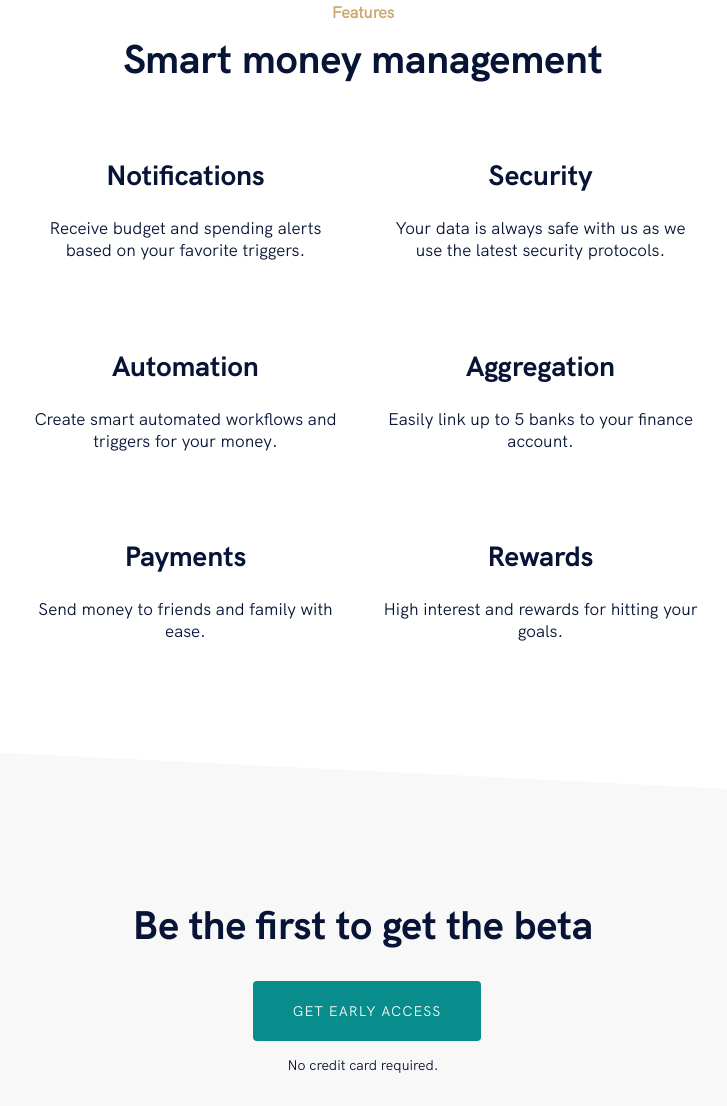
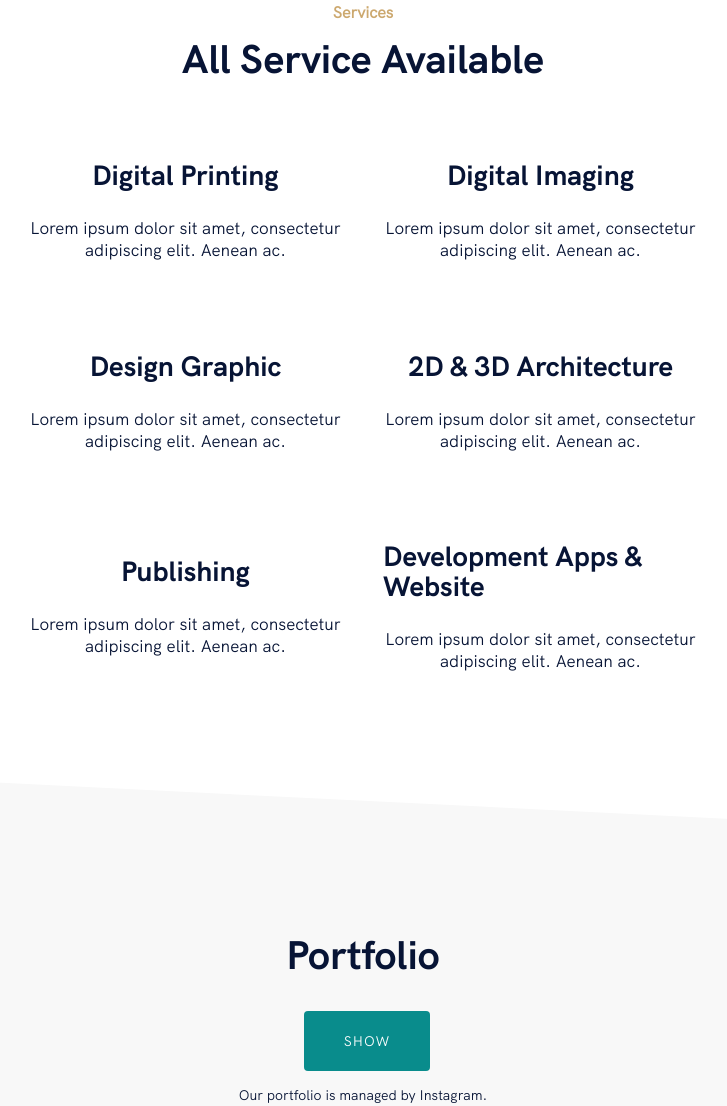
Before and after one commit to rdp77/ourenterprise, a Gatsby site: page / in a window 1280 px wide. Shown: the part 825-1931 px from the top of the page, without its empty margins (277-1004 px from the left). Built offline with nearby package versions, Linux system fonts and the light colour scheme; Gatsby itself is replaced by a stand-in of ours.

Commit message:
Update content

```diff
--- a/src/components/common/navigation/navigation.js
+++ b/src/components/common/navigation/navigation.js
@@ -79,7 +79,7 @@ export default class Navigation extends Component {
           <Brand>
             <Scrollspy offset={-64} item={["top"]} currentClassName="active">
               <AnchorLink href="#top" onClick={this.closeMobileMenu}>
-                Finance
+                Our Enterprise
               </AnchorLink>
             </Scrollspy>
           </Brand>
@@ -98,7 +98,7 @@ export default class Navigation extends Component {
 
           <Mobile hide>{this.getNavList({})}</Mobile>
           <ActionsContainer>
-            <button>Sign up</button>
+            <button>Contact</button>
           </ActionsContainer>
         </StyledContainer>
         <Mobile>
--- a/src/components/sections/features.js
+++ b/src/components/sections/features.js
@@ -4,44 +4,45 @@ import styled from "styled-components"
 import { Section, Container } from "../global"
 
 const Features = () => (
-  <Section id="features">
+  <Section id="services">
     <StyledContainer>
-      <Subtitle>Features</Subtitle>
-      <SectionTitle>Smart money management</SectionTitle>
+      <Subtitle>Services</Subtitle>
+      <SectionTitle>All Service Available</SectionTitle>
       <FeaturesGrid>
         <FeatureItem>
-          <FeatureTitle>Notifications</FeatureTitle>
+          <FeatureTitle>Digital Printing</FeatureTitle>
           <FeatureText>
-            Receive budget and spending alerts based on your favorite triggers.
+            Lorem ipsum dolor sit amet, consectetur adipiscing elit. Aenean ac.
           </FeatureText>
         </FeatureItem>
         <FeatureItem>
-          <FeatureTitle>Security</FeatureTitle>
+          <FeatureTitle>Digital Imaging</FeatureTitle>
           <FeatureText>
-            Your data is always safe with us as we use the latest security
-            protocols.
+            Lorem ipsum dolor sit amet, consectetur adipiscing elit. Aenean ac.
           </FeatureText>
         </FeatureItem>
         <FeatureItem>
-          <FeatureTitle>Automation</FeatureTitle>
+          <FeatureTitle>Design Graphic</FeatureTitle>
           <FeatureText>
-            Create smart automated workflows and triggers for your money.
+            Lorem ipsum dolor sit amet, consectetur adipiscing elit. Aenean ac.
           </FeatureText>
         </FeatureItem>
         <FeatureItem>
-          <FeatureTitle>Aggregation</FeatureTitle>
+          <FeatureTitle>2D & 3D Architecture</FeatureTitle>
           <FeatureText>
-            Easily link up to 5 banks to your finance account.
+            Lorem ipsum dolor sit amet, consectetur adipiscing elit. Aenean ac.
           </FeatureText>
         </FeatureItem>
         <FeatureItem>
-          <FeatureTitle>Payments</FeatureTitle>
-          <FeatureText>Send money to friends and family with ease.</FeatureText>
+          <FeatureTitle>Publishing</FeatureTitle>
+          <FeatureText>
+            Lorem ipsum dolor sit amet, consectetur adipiscing elit. Aenean ac.
+          </FeatureText>
         </FeatureItem>
         <FeatureItem>
-          <FeatureTitle>Rewards</FeatureTitle>
+          <FeatureTitle>Development Apps & Website</FeatureTitle>
           <FeatureText>
-            High interest and rewards for hitting your goals.
+            Lorem ipsum dolor sit amet, consectetur adipiscing elit. Aenean ac.
           </FeatureText>
         </FeatureItem>
       </FeaturesGrid>
@@ -54,7 +55,7 @@ export default Features
 const StyledContainer = styled(Container)``
 
 const SectionTitle = styled.h3`
-  color: ${props => props.theme.color.primary};
+  color: ${(props) => props.theme.color.primary};
   display: flex;
   justify-content: center;
   margin: 0 auto 40px;
@@ -63,7 +64,7 @@ const SectionTitle = styled.h3`
 
 const Subtitle = styled.h5`
   font-size: 16px;
-  color: ${props => props.theme.color.accent};
+  color: ${(props) => props.theme.color.accent};
   letter-spacing: 0px;
   margin-bottom: 12px;
   text-align: center;
@@ -76,7 +77,7 @@ const FeaturesGrid = styled.div`
   margin: 0px auto;
   grid-column-gap: 40px;
   grid-row-gap: 35px;
-  @media (max-width: ${props => props.theme.screen.sm}) {
+  @media (max-width: ${(props) => props.theme.screen.sm}) {
     grid-template-columns: 1fr;
     padding: 0 64px;
   }
@@ -90,7 +91,7 @@ const FeatureItem = styled.div`
 `
 
 const FeatureTitle = styled.h4`
-  color: ${props => props.theme.color.primary};
+  color: ${(props) => props.theme.color.primary};
   letter-spacing: 0px;
   line-height: 30px;
   margin-bottom: 10px;
--- a/src/components/sections/footer.js
+++ b/src/components/sections/footer.js
@@ -36,7 +36,7 @@ const Footer = () => (
       </FooterColumn>
     </FooterColumnContainer>
     <BrandContainer>
-      <Logo>Finance</Logo>
+      <Logo>Our Enterprise</Logo>
     </BrandContainer>
   </FooterWrapper>
 )
@@ -48,9 +48,9 @@ const FooterWrapper = styled.footer`
 `
 
 const Logo = styled.div`
-  font-family: ${props => props.theme.font.extrabold};
-  ${props => props.theme.font_size.regular};
-  color: ${props => props.theme.color.black.regular};
+  font-family: ${(props) => props.theme.font.extrabold};
+  ${(props) => props.theme.font_size.regular};
+  color: ${(props) => props.theme.color.black.regular};
   text-decoration: none;
   letter-spacing: 1px;
   margin: 0;
@@ -69,7 +69,7 @@ const BrandContainer = styled(Container)`
   display: flex;
   align-items: flex-end;
 
-  @media (max-width: ${props => props.theme.screen.sm}) {
+  @media (max-width: ${(props) => props.theme.screen.sm}) {
   }
 `
 const FooterColumnContainer = styled(Container)`
@@ -77,7 +77,7 @@ const FooterColumnContainer = styled(Container)`
   grid-template-columns: repeat(4, 1fr);
   grid-column-gap: 32px;
   justify-content: start;
-  @media (max-width: ${props => props.theme.screen.sm}) {
+  @media (max-width: ${(props) => props.theme.screen.sm}) {
     grid-template-columns: 1fr 1fr;
     grid-gap: 32px;
   }
@@ -85,17 +85,17 @@ const FooterColumnContainer = styled(Container)`
 const FooterColumn = styled.div`
   span {
     font-size: 16px;
-    font-family: ${props => props.theme.font.bold};
-    color: ${props => props.theme.color.primary};
+    font-family: ${(props) => props.theme.font.bold};
+    color: ${(props) => props.theme.color.primary};
   }
   ul {
     list-style: none;
     margin: 16px 0;
     padding: 0;
-    color: ${props => props.theme.color.black.regular};
+    color: ${(props) => props.theme.color.black.regular};
     li {
       margin-bottom: 12px;
-      font-family: ${props => props.theme.font.normal};
+      font-family: ${(props) => props.theme.font.normal};
       font-size: 15px;
     }
   }
--- a/src/components/sections/getstarted.js
+++ b/src/components/sections/getstarted.js
@@ -4,11 +4,11 @@ import styled from "styled-components"
 import { Container, Section } from "../global"
 
 const GetStarted = () => (
-  <StyledSection>
+  <StyledSection id="portfolio">
     <GetStartedContainer>
-      <GetStartedTitle>Be the first to get the beta</GetStartedTitle>
-      <TryItButton>Get early access</TryItButton>
-      <Subtitle>No credit card required.</Subtitle>
+      <GetStartedTitle>Portfolio</GetStartedTitle>
+      <TryItButton>Show</TryItButton>
+      <Subtitle>Our portfolio is managed by Instagram.</Subtitle>
     </GetStartedContainer>
   </StyledSection>
 )
@@ -16,7 +16,7 @@ const GetStarted = () => (
 export default GetStarted
 
 const StyledSection = styled(Section)`
-  background-color: ${props => props.theme.color.background.light};
+  background-color: ${(props) => props.theme.color.background.light};
   clip-path: polygon(0 0, 100% 14%, 100% 100%, 0% 100%);
 `
 
@@ -44,7 +44,7 @@ const TryItButton = styled.button`
   text-transform: uppercase;
   cursor: pointer;
   white-space: nowrap;
-  background: ${props => props.theme.color.secondary};
+  background: ${(props) => props.theme.color.secondary};
   border-radius: 4px;
   padding: 0px 40px;
   border-width: 0px;
@@ -55,16 +55,16 @@ const TryItButton = styled.button`
   &:hover {
     box-shadow: rgba(110, 120, 152, 0.22) 0px 2px 10px 0px;
   }
-  @media (max-width: ${props => props.theme.screen.md}) {
+  @media (max-width: ${(props) => props.theme.screen.md}) {
   }
-  @media (max-width: ${props => props.theme.screen.sm}) {
+  @media (max-width: ${(props) => props.theme.screen.sm}) {
     margin-left: 0;
   }
 `
 
 const Subtitle = styled.span`
-  ${props => props.theme.font_size.xxsmall}
+  ${(props) => props.theme.font_size.xxsmall}
   padding-top: 16px;
   font-size: 14px;
-  color: ${props => props.theme.color.primary};
+  color: ${(props) => props.theme.color.primary};
 `
```
